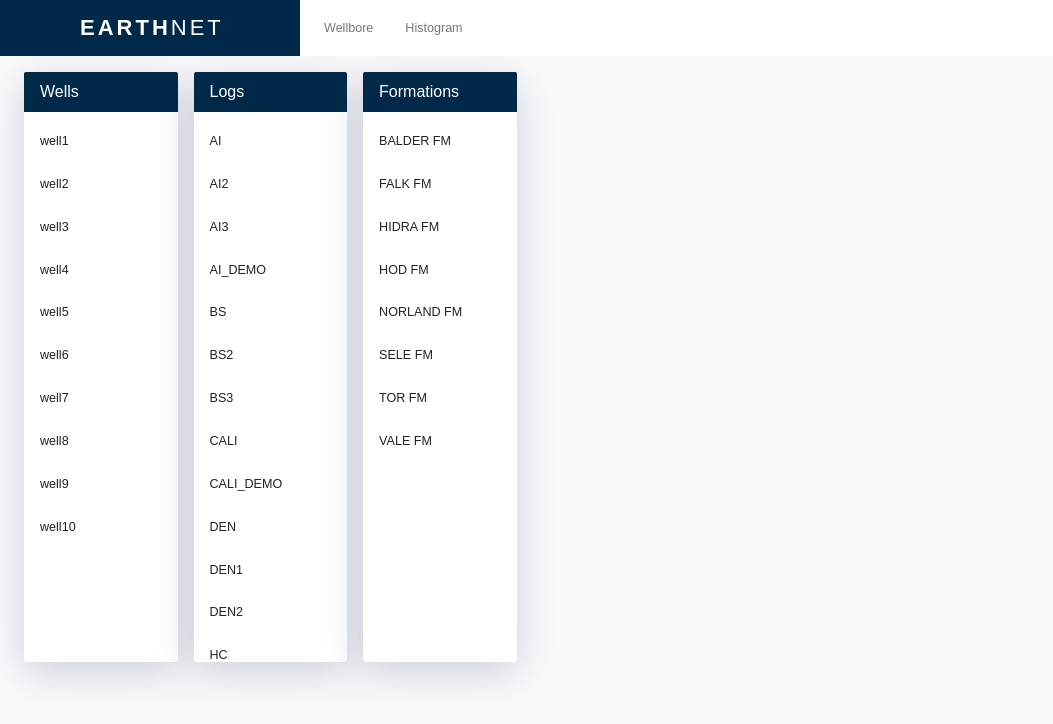
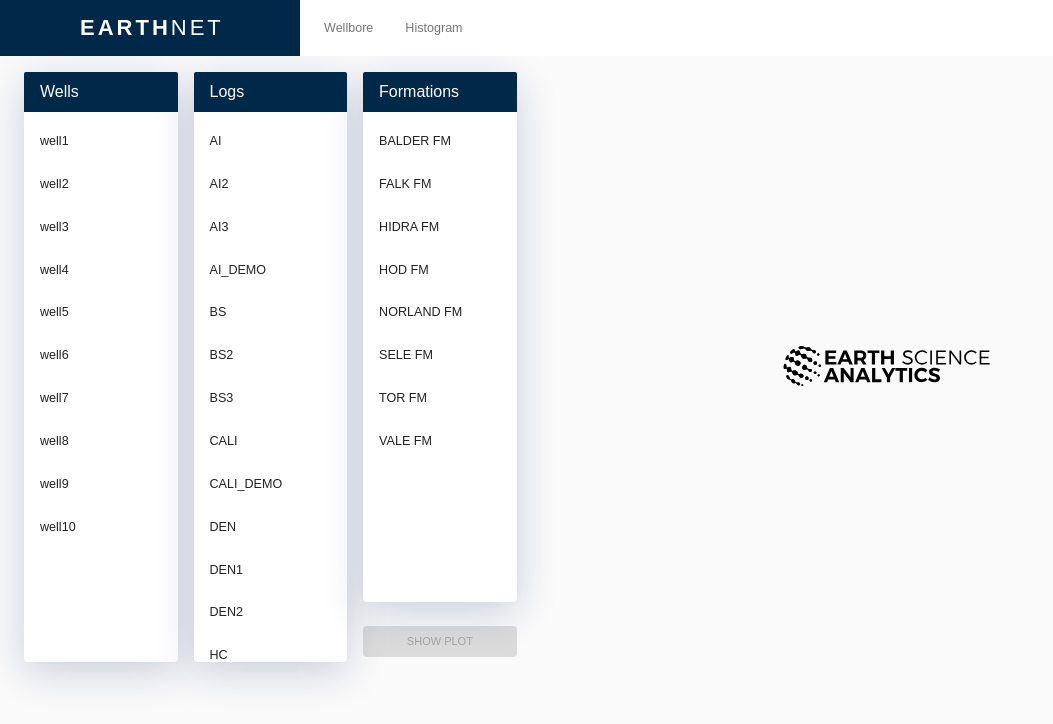
Before and after one commit to AxGa/react-assignment, a React (Create React App) app: page /wellbore in a window 1280 px wide. Shown: the top 724 px of the page, without its empty margins (0-1053 px from the left). Built offline with nearby package versions, Linux system fonts and the light colour scheme; data requests are answered from the project's data file.

Commit message:
Add ESA logo / show plot button

```diff
--- a/src/earthnet/Wellbore.js
+++ b/src/earthnet/Wellbore.js
@@ -1,11 +1,29 @@
 import React from 'react';
 import Dashboard from '../layouts/Dashboard/Dashboard';
-import { Grid } from '@material-ui/core';
+import { Grid, makeStyles } from '@material-ui/core';
 import WellsList from '../layouts/components/Lists/WellsList';
 import LogsList from '../layouts/components/Lists/LogsList';
 import FormationsList from '../layouts/components/Lists/FormationsList';
+import EsaLogo from '../EsaLogo';
+
+const styles = theme => ({
+  button: { marginTop: theme.spacing(3) },
+  logoContainer: {
+    height: '100%',
+    width: '100%',
+    display: 'flex',
+    flexDirection: 'column',
+    justifyContent: 'center',
+    alignItems: 'center',
+    '& svg': {
+      width: '30%'
+    }
+  }
+});
+const useStyles = makeStyles(styles);
 
 export default function Wellbore() {
+	const classes = useStyles();
 	return (
 	<Dashboard>
 		<Grid container spacing={1} >
@@ -14,6 +32,11 @@ export default function Wellbore() {
 	  			<LogsList/>
 	  			<FormationsList/>
 				</Grid>
+				<Grid item xs={12} md={7}>
+	          <div className={classes.logoContainer}>
+	            <EsaLogo />
+	          </div>
+	        </Grid>
 		</Grid>
 	</Dashboard>
   );
--- a/src/layouts/components/Lists/FormationsList.js
+++ b/src/layouts/components/Lists/FormationsList.js
@@ -6,7 +6,8 @@ import {
   Portlet,
   PortletHeader,
   PortletLabel,
-  PortletContent
+  PortletContent,
+  EsaButton
 } from '../';
 
 const styles = theme => ({
@@ -28,7 +29,7 @@ const styles = theme => ({
   },
   portletContent: {
     height: 0,
-    minHeight: 550,
+    minHeight: 490,
     display: 'flex',
     flexDirection: 'column'
   },
@@ -100,6 +101,9 @@ const FormationsList = (props) => {
             </List>
           </PortletContent>
         </Portlet>
+        <EsaButton fullWidth className={classes.button} disabled>
+          Show Plot
+        </EsaButton>
       </Grid>
     );
 }
```
Lines whose indentation alone changed are shown as unchanged.
